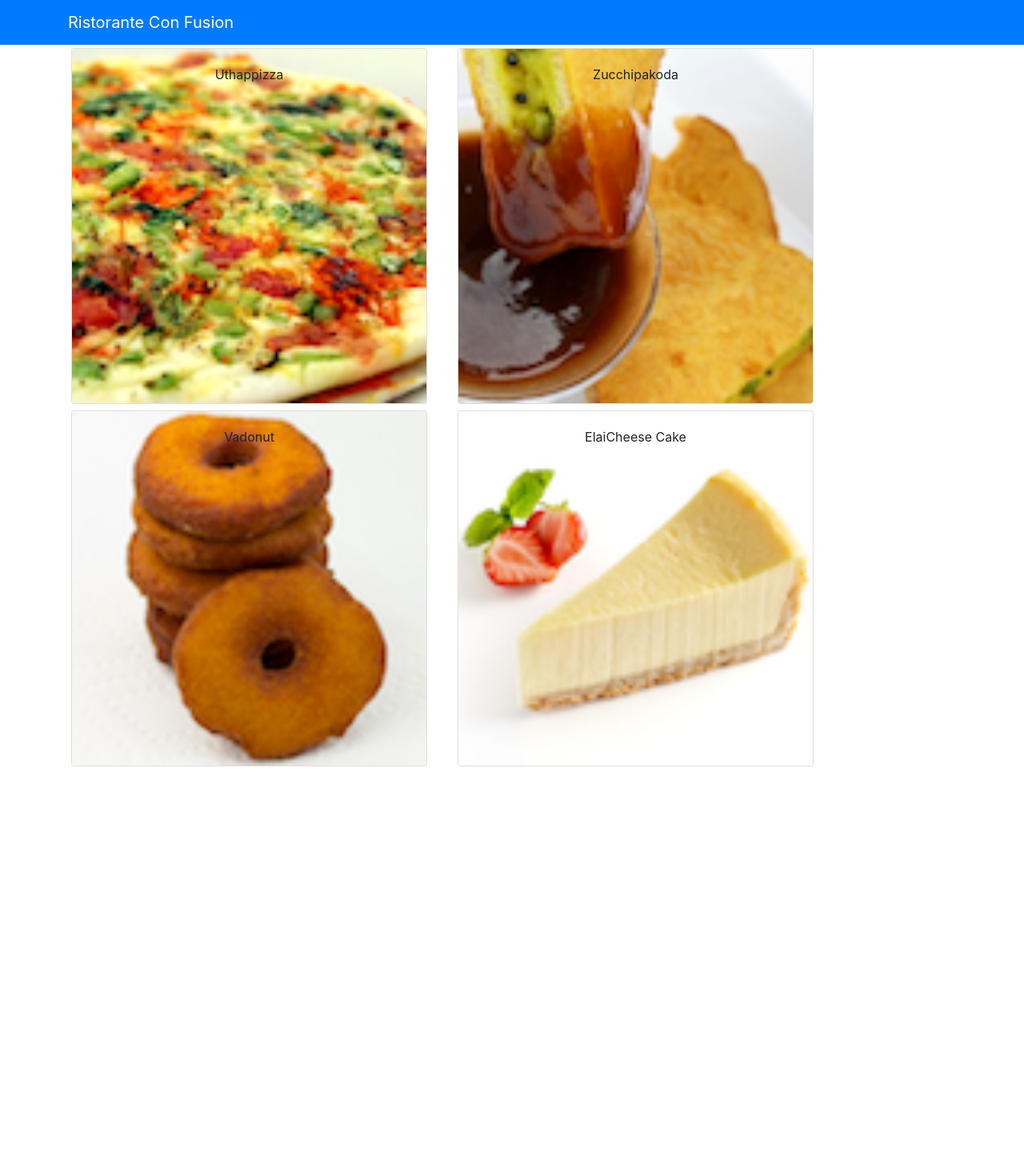
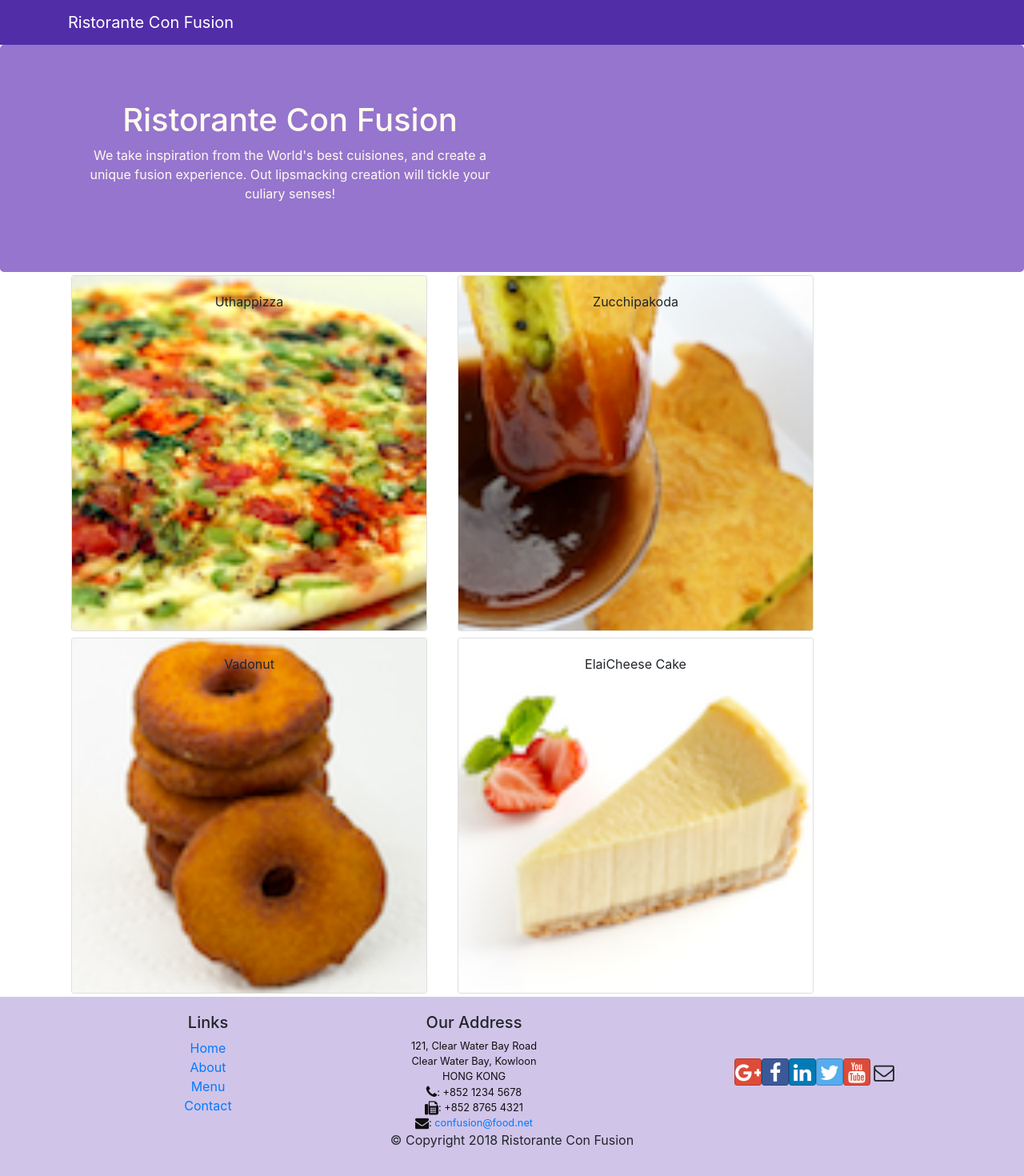
Before and after one commit to chavda-bhavik/react-confusion, a React (Create React App) app: page / in a window 1280 px wide. Shown: the top 1470 px of the page at 80% size. Before the commit the page ends 962 px from the top, so only its background shows below. Built offline with nearby package versions, Linux system fonts and the light colour scheme.

Commit message:
Header, Footer Component Added

```diff
--- a/package.json
+++ b/package.json
@@ -7,6 +7,8 @@
     "@testing-library/react": "^9.4.0",
     "@testing-library/user-event": "^7.2.1",
     "bootstrap": "^4.4.1",
+    "bootstrap-social": "^5.1.1",
+    "font-awesome": "^4.7.0",
     "react": "^16.12.0",
     "react-dom": "^16.12.0",
     "react-popper": "^1.3.7",
--- a/src/App.css
+++ b/src/App.css
@@ -27,6 +27,39 @@
 .App-link {
   color: #61dafb;
 }
+.row-header{
+  margin:0px auto;
+  padding:0px auto;
+}
+
+.row-content {
+  margin:0px auto;
+  padding: 50px 0px 50px 0px;
+  border-bottom: 1px ridge;
+  min-height:400px;
+}
+
+.footer{
+  background-color: #D1C4E9;
+  margin:0px auto;
+  padding: 20px 0px 20px 0px;
+}
+.jumbotron {
+  padding:70px 30px 70px 30px;
+  margin:0px auto;
+  background: #9575CD ;
+  color:floralwhite;
+}
+
+address{
+  font-size:80%;
+  margin:0px;
+  color:#0f0f0f;
+}
+
+.navbar-dark {
+  background-color: #512DA8;
+}
 
 @keyframes App-logo-spin {
   from {
--- a/src/App.js
+++ b/src/App.js
@@ -1,5 +1,4 @@
 import React from 'react';
-import { Navbar, NavbarBrand } from 'reactstrap'
 import Main from './components/MainComponent'
 import './App.css';
 
--- /dev/null
+++ b/src/components/FooterComponent.js
@@ -0,0 +1,48 @@
+import React from 'react'
+
+const footer = (props) => (
+    <div className="footer">
+        <div className="container">
+            <div className="row justify-content-center">
+                <div className="col-4 offset-1 col-sm-2">
+                    <h5>Links</h5>
+                    <ul className="list-unstyled">
+                        <li><a href="#">Home</a></li>
+                        <li><a href="#">About</a></li>
+                        <li><a href="#">Menu</a></li>
+                        <li><a href="contactus.html">Contact</a></li>
+                    </ul>
+                </div>
+                <div className="col-7 col-sm-5">
+                    <h5>Our Address</h5>
+                    <address>
+		              121, Clear Water Bay Road<br />
+		              Clear Water Bay, Kowloon<br />
+		              HONG KONG<br />
+		              <i className="fa fa-phone fa-lg"></i>: +852 1234 5678<br />
+		              <i className="fa fa-fax fa-lg"></i>: +852 8765 4321<br />
+		              <i className="fa fa-envelope fa-lg"></i>: <a href="mailto:confusion@food.net">
+                         confusion@food.net</a>
+                    </address>
+                </div>
+                <div className="col-12 col-sm-4 align-self-center">
+                    <div className="text-center">
+                        <a className="btn btn-social-icon btn-google" href="http://google.com/+"><i className="fa fa-google-plus"></i></a>
+                        <a className="btn btn-social-icon btn-facebook" href="http://www.facebook.com/profile.php?id="><i className="fa fa-facebook"></i></a>
+                        <a className="btn btn-social-icon btn-linkedin" href="http://www.linkedin.com/in/"><i className="fa fa-linkedin"></i></a>
+                        <a className="btn btn-social-icon btn-twitter" href="http://twitter.com/"><i className="fa fa-twitter"></i></a>
+                        <a className="btn btn-social-icon btn-google" href="http://youtube.com/"><i className="fa fa-youtube"></i></a>
+                        <a className="btn btn-social-icon" href="mailto:"><i className="fa fa-envelope-o"></i></a>
+                    </div>
+                </div>
+            </div>
+            <div className="row justify-content-center">
+                <div className="col-auto">
+                    <p>© Copyright 2018 Ristorante Con Fusion</p>
+                </div>
+            </div>
+        </div>
+    </div>
+)
+
+export default footer
--- /dev/null
+++ b/src/components/HeaderComponent.js
@@ -0,0 +1,28 @@
+import React, { Component } from 'react'
+
+import { Navbar, NavbarBrand, Jumbotron } from 'reactstrap'
+
+class header extends Component {
+    render() {
+        return (
+            <>
+                <Navbar dark>
+                    <div className="container">
+                        <NavbarBrand href="/">Ristorante Con Fusion</NavbarBrand>
+                    </div>
+                </Navbar>
+                <Jumbotron>
+                    <div className="container">
+                        <div className="row row-header">
+                            <div className="col-12 col-sm-6">
+                                <h1>Ristorante Con Fusion</h1>
+                                <p>We take inspiration from the World's best cuisiones, and create a unique fusion experience. Out lipsmacking creation will tickle your culiary senses!</p>
+                            </div>
+                        </div>
+                    </div>
+                </Jumbotron>
+            </>
+        )
+    }
+}
+export default header
--- a/src/components/MainComponent.js
+++ b/src/components/MainComponent.js
@@ -1,9 +1,9 @@
 import React, { Component } from 'react';
-
-import { Navbar, NavbarBrand } from 'reactstrap'
 import { DISHES } from './../shared/dishes'
 import DishDetails from './DishDetailsComponent'
 import Menu from './MenuComponent'
+import Header from './HeaderComponent'
+import Footer from './FooterComponent'
 
 class Main extends Component {
     state = {
@@ -16,11 +16,7 @@
     render() {
         return (
         <div className="App">
-            <Navbar dark color="primary">
-            <div className="container">
-                <NavbarBrand href="/">Ristorante Con Fusion</NavbarBrand>
-            </div>
-            </Navbar>
+            <Header />
             <div className="container">
                 <Menu
                     dishes={this.state.dishes}
@@ -28,6 +24,7 @@
                 />
                 <DishDetails dish={this.state.selectedDish} />
             </div>
+            <Footer />
         </div>
         );
     }
--- a/src/index.js
+++ b/src/index.js
@@ -1,6 +1,8 @@
 import React from 'react';
 import ReactDOM from 'react-dom';
 import 'bootstrap/dist/css/bootstrap.min.css'
+import 'font-awesome/css/font-awesome.min.css'
+import 'bootstrap-social/bootstrap-social.css'
 import './index.css';
 import App from './App';
 import * as serviceWorker from './serviceWorker';
```
Also changed, not shown: 1 other file (tests, documents, lock files or other folders).
